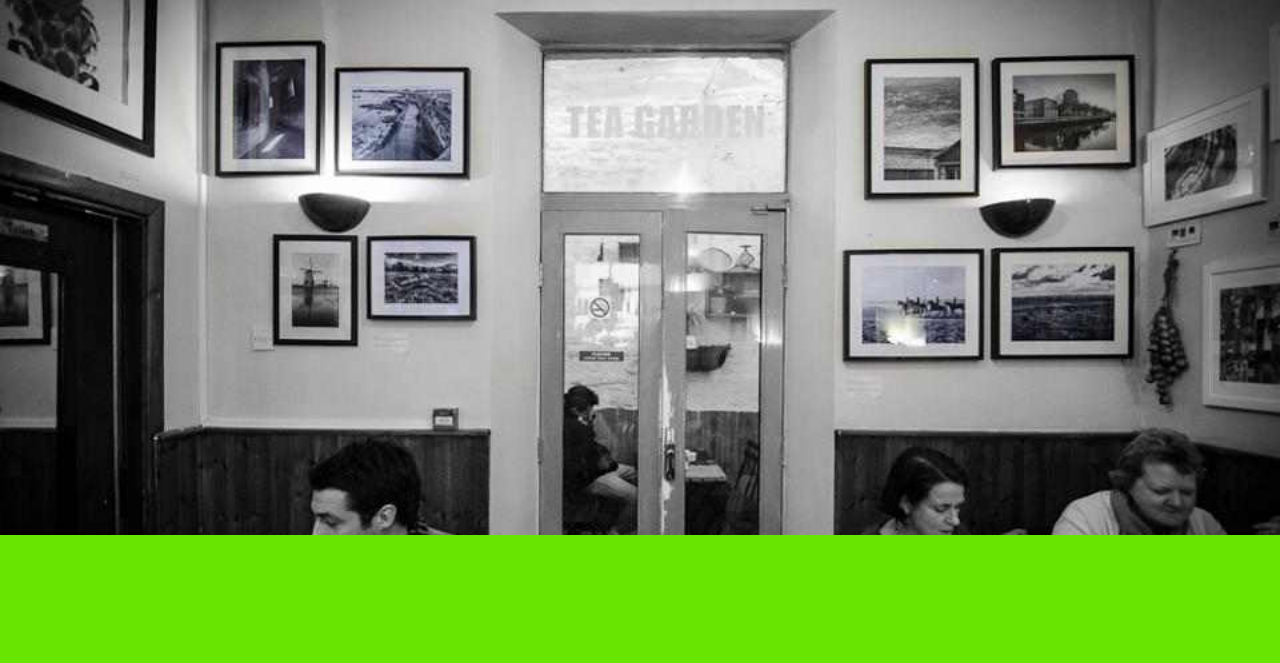
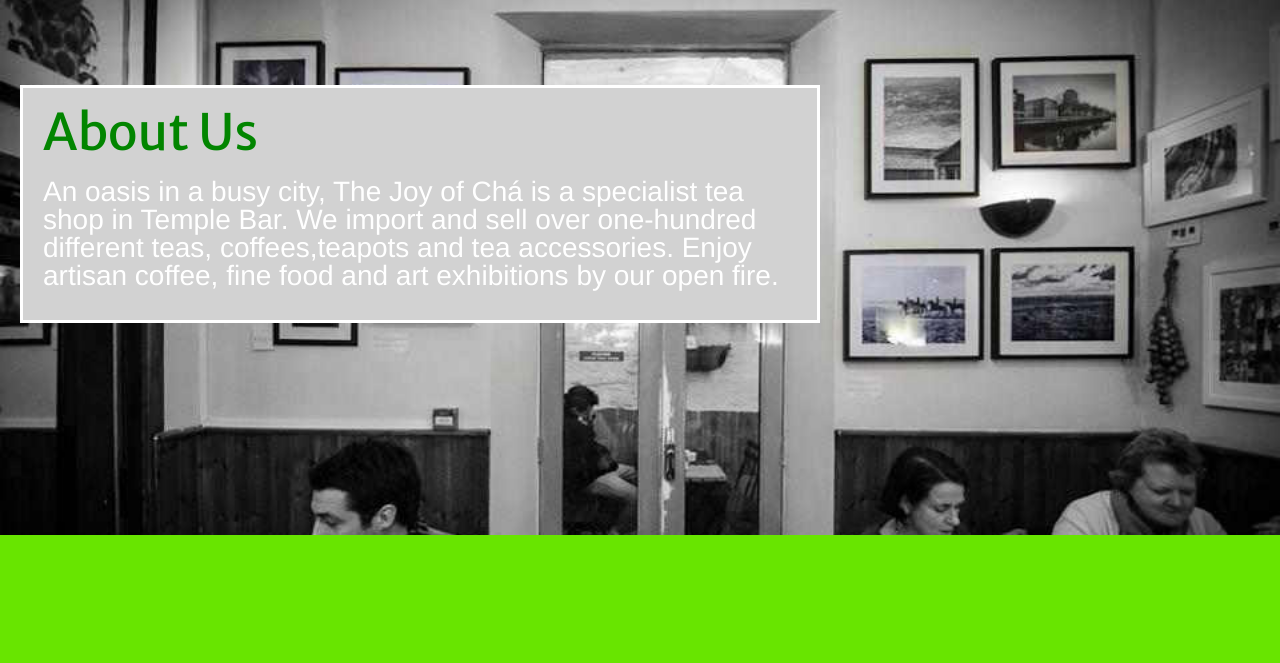
Before and after one commit to CoreyDennison/theJoyOfCha, a plain HTML site: page index.html in a window 1280 px wide. Shown: the part 725-1388 px from the top of the page. Drawn offline with Linux system fonts and the light colour scheme.

Commit message:
Added about container w/ text, working on JQuery

```diff
--- a/css/master.css
+++ b/css/master.css
@@ -41,7 +41,7 @@
 #head_img img {
 	position: relative;
 	top: 100px;
-	left:420px;
+	left:410px;
 }
 
 #h_divide {
@@ -66,10 +66,31 @@
 	height: 600px;
 }
 
+
 #about h1 {
 	color: #028500;
 	font-family: "Merriweather Sans", "sans-serif";
-	font-size: 30px;
+	font-size: 50px;
+	padding: 20px 0px 20px 20px;
+}
+
+#about p {
+	color: white;
+	font-size: 28px;
+	padding: 0px 10px 30px 20px;
+	padding-right: ;
+	font-family: helvetica, verdana, sans-serif;
+}
+
+.about_container {
+	background-color: #d2d2d2;
+	border-style: solid;
+	border-color: white;
+	border-width: 3px;
+	width: 800px;
+	position: relative;
+	top: 150px;
+	left: 20px;
 }
 
 #gallery {
--- a/index.html
+++ b/index.html
@@ -16,6 +16,8 @@
 		<link rel='stylesheet' type='text/css' href='css/reset.css' />
 		<link rel='stylesheet' type='text/css' href='css/box.css' />
 		<link href="https://fonts.googleapis.com/css?family=Merriweather+Sans" rel="stylesheet">
+
+
 
 	</head>
 
@@ -38,14 +40,18 @@
 		<div id="h_divide"></div>
 
 		<div id="about">
-			<h1>About Us</h1>
-			<p>An oasis in a busy city The Joy of Chá a specialist tea shop in Temple Bar,imports and sells 100 teas loose,teapots and tea accessories. Enjoy artisan coffee,fine food and art exhibitions by a real open fire.</p>
+			<div class="about_container">
+				<h1>About Us</h1>
+				<p>An oasis in a busy city, The Joy of Chá is a specialist tea shop in Temple Bar. We import and sell over one-hundred different teas, coffees,teapots and tea accessories. Enjoy artisan coffee, fine food and art exhibitions by our open fire.</p>
+			</div>
 		</div>
 
 		<div id="gallery"></div>
 		<div id="menu"></div>
 		<div id="contact"></div>
 
+		<script src="https://ajax.googleapis.com/ajax/libs/dojo/1.13.0/dojo/dojo.js"></script>
+		<script type="text/javascript" src="js/java.js"></script>
 	</body>
 
 </html>
--- /dev/null
+++ b/js/java.js
@@ -0,0 +1,9 @@
+(function() {
+ var aboutEl = $('div.about_container'),
+ aboutElOffset = aboutEl.offset().top/6,
+ documentEl = $(document);
+ documentEl.on('scroll', function(){
+ 	if ( documentEl.scrollTop() > aboutElOffset && aboutEl.hasClass('container')) aboutEl.removeClass('container');
+ });
+
+});
```
